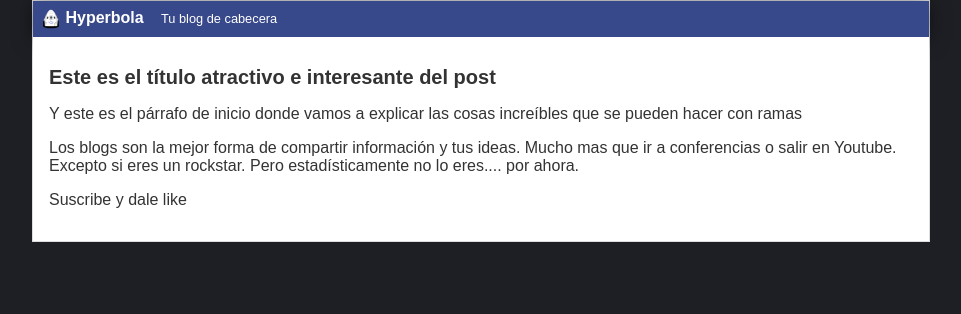
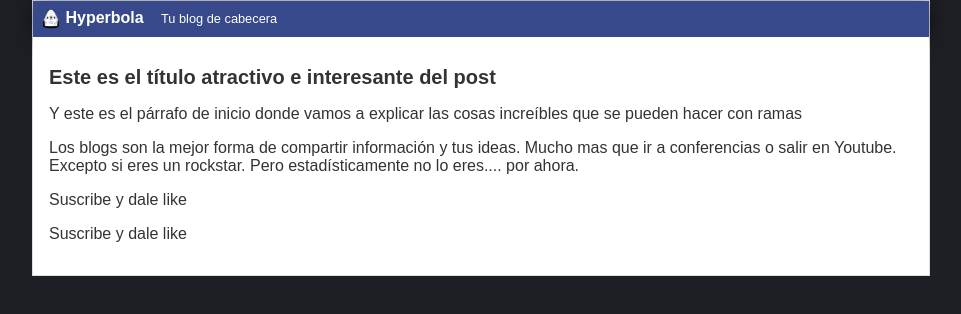
Before and after one commit to sogom01/proyecto1, a plain HTML site: page blogpost.html in a window 1280 px wide. Shown: the whole page, without its empty margins (159-1120 px from the left). Drawn offline with Linux system fonts and the light colour scheme.

Commit message:
master 1

```diff
--- a/blogpost.html
+++ b/blogpost.html
@@ -20,6 +20,7 @@
             <p>Los blogs son la mejor forma de compartir información y tus ideas. Mucho mas que ir a conferencias o
                 salir en Youtube. Excepto si eres un rockstar. Pero estadísticamente no lo eres.... por ahora.</p>
             <p>Suscribe y dale like</p>
+            <p>Suscribe y dale like</p>
         </div>
     </div>
 </body>
```
Also changed, not shown: 1 other file.
